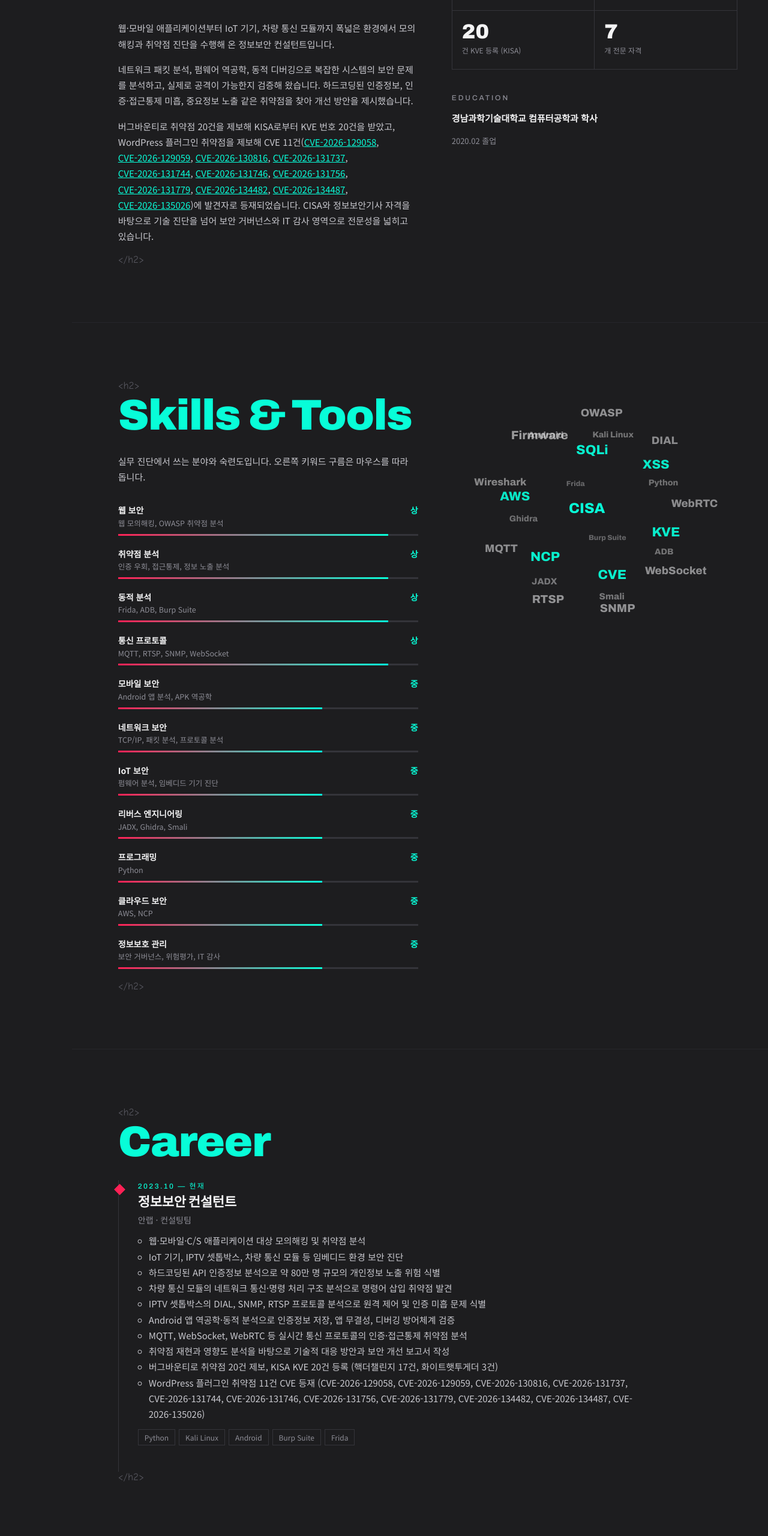
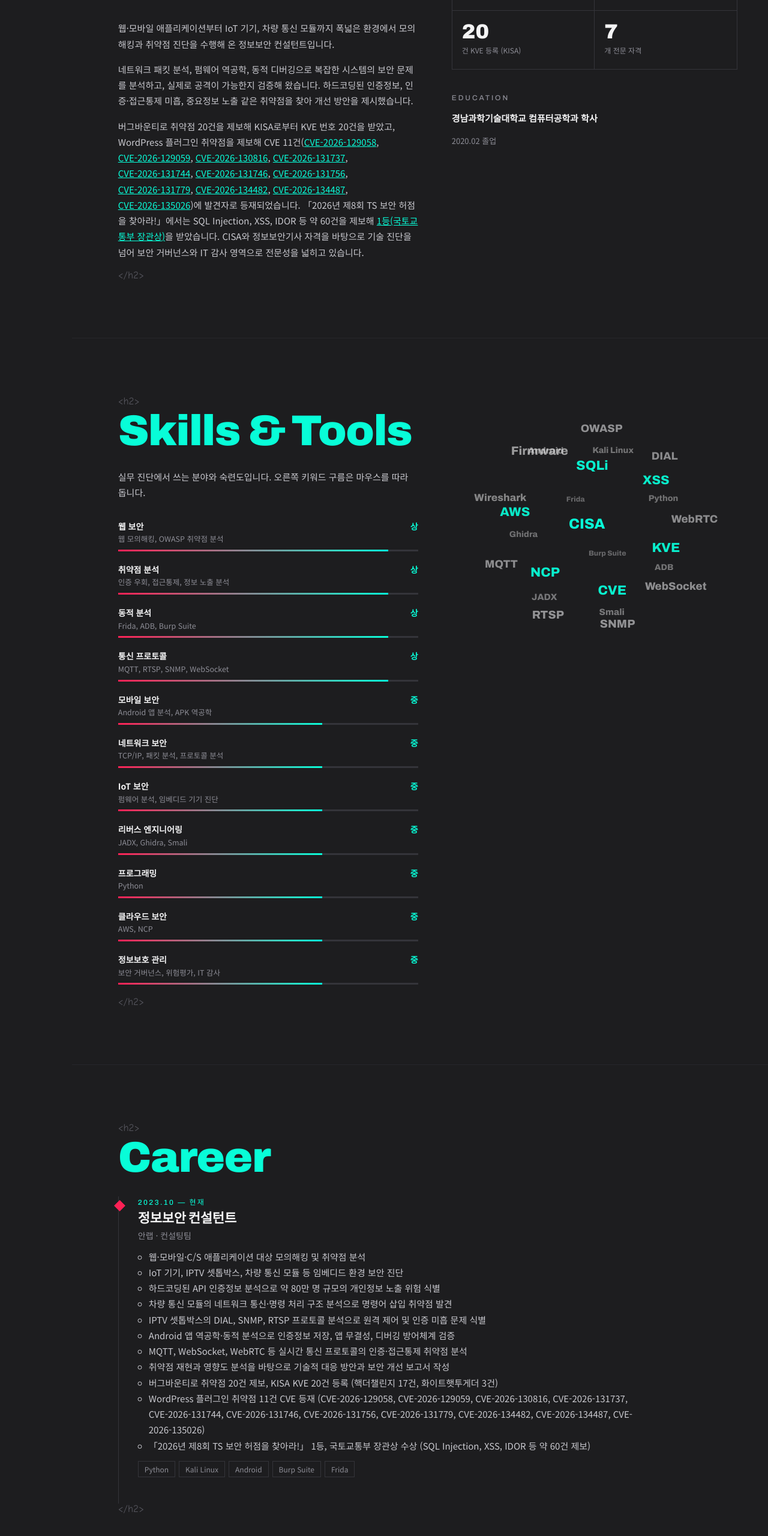
Before and after one commit to remembermepls/remembermepls.github.io, a plain HTML site: page index.html in a window 1280 px wide. Shown: the part 985-3545 px from the top of the page at 60% size. Drawn offline with Linux system fonts and the light colour scheme; animation ran at ten frames a second; a web font is replaced by a local one.

Commit message:
Mention TS contest award in About and Career
Co-Authored-By: Claude Opus 5.5 <noreply@anthropic.com>
Claude-Session: https://claude.ai/code/session_01LAunaFzpPYfq7MvpVEpnSv

```diff
--- a/index.html
+++ b/index.html
@@ -250,7 +250,7 @@ footer{padding-block:28px 40px;color:var(--faint);font-size:12px}
         <div class="lead">
           <p>웹·모바일 애플리케이션부터 IoT 기기, 차량 통신 모듈까지 폭넓은 환경에서 모의해킹과 취약점 진단을 수행해 온 정보보안 컨설턴트입니다.</p>
           <p>네트워크 패킷 분석, 펌웨어 역공학, 동적 디버깅으로 복잡한 시스템의 보안 문제를 분석하고, 실제로 공격이 가능한지 검증해 왔습니다. 하드코딩된 인증정보, 인증·접근통제 미흡, 중요정보 노출 같은 취약점을 찾아 개선 방안을 제시했습니다.</p>
-          <p>버그바운티로 취약점 20건을 제보해 KISA로부터 KVE 번호 20건을 받았고, WordPress 플러그인 취약점을 제보해 CVE 11건(<a href="#cve" style="color:var(--mint);white-space:nowrap">CVE-2026-129058</a>, <a href="#cve" style="color:var(--mint);white-space:nowrap">CVE-2026-129059</a>, <a href="#cve" style="color:var(--mint);white-space:nowrap">CVE-2026-130816</a>, <a href="#cve" style="color:var(--mint);white-space:nowrap">CVE-2026-131737</a>, <a href="#cve" style="color:var(--mint);white-space:nowrap">CVE-2026-131744</a>, <a href="#cve" style="color:var(--mint);white-space:nowrap">CVE-2026-131746</a>, <a href="#cve" style="color:var(--mint);white-space:nowrap">CVE-2026-131756</a>, <a href="#cve" style="color:var(--mint);white-space:nowrap">CVE-2026-131779</a>, <a href="#cve" style="color:var(--mint);white-space:nowrap">CVE-2026-134482</a>, <a href="#cve" style="color:var(--mint);white-space:nowrap">CVE-2026-134487</a>, <a href="#cve" style="color:var(--mint);white-space:nowrap">CVE-2026-135026</a>)에 발견자로 등재되었습니다. CISA와 정보보안기사 자격을 바탕으로 기술 진단을 넘어 보안 거버넌스와 IT 감사 영역으로 전문성을 넓히고 있습니다.</p>
+          <p>버그바운티로 취약점 20건을 제보해 KISA로부터 KVE 번호 20건을 받았고, WordPress 플러그인 취약점을 제보해 CVE 11건(<a href="#cve" style="color:var(--mint);white-space:nowrap">CVE-2026-129058</a>, <a href="#cve" style="color:var(--mint);white-space:nowrap">CVE-2026-129059</a>, <a href="#cve" style="color:var(--mint);white-space:nowrap">CVE-2026-130816</a>, <a href="#cve" style="color:var(--mint);white-space:nowrap">CVE-2026-131737</a>, <a href="#cve" style="color:var(--mint);white-space:nowrap">CVE-2026-131744</a>, <a href="#cve" style="color:var(--mint);white-space:nowrap">CVE-2026-131746</a>, <a href="#cve" style="color:var(--mint);white-space:nowrap">CVE-2026-131756</a>, <a href="#cve" style="color:var(--mint);white-space:nowrap">CVE-2026-131779</a>, <a href="#cve" style="color:var(--mint);white-space:nowrap">CVE-2026-134482</a>, <a href="#cve" style="color:var(--mint);white-space:nowrap">CVE-2026-134487</a>, <a href="#cve" style="color:var(--mint);white-space:nowrap">CVE-2026-135026</a>)에 발견자로 등재되었습니다. 「2026년 제8회 TS 보안 허점을 찾아라!」에서는 SQL Injection, XSS, IDOR 등 약 60건을 제보해 <a href="#awards" style="color:var(--mint)">1등(국토교통부 장관상)</a>을 받았습니다. CISA와 정보보안기사 자격을 바탕으로 기술 진단을 넘어 보안 거버넌스와 IT 감사 영역으로 전문성을 넓히고 있습니다.</p>
         </div>
         <span class="tag">&lt;/h2&gt;</span>
       </div>
@@ -437,7 +437,7 @@ const CAREER=[
    "Android 앱 역공학·동적 분석으로 인증정보 저장, 앱 무결성, 디버깅 방어체계 검증",
    "MQTT, WebSocket, WebRTC 등 실시간 통신 프로토콜의 인증·접근통제 취약점 분석",
    "취약점 재현과 영향도 분석을 바탕으로 기술적 대응 방안과 보안 개선 보고서 작성",
-   "버그바운티로 취약점 20건 제보, KISA KVE 20건 등록 (핵더챌린지 17건, 화이트햇투게더 3건)","WordPress 플러그인 취약점 11건 CVE 등재 (CVE-2026-129058, CVE-2026-129059, CVE-2026-130816, CVE-2026-131737, CVE-2026-131744, CVE-2026-131746, CVE-2026-131756, CVE-2026-131779, CVE-2026-134482, CVE-2026-134487, CVE-2026-135026)"],
+   "버그바운티로 취약점 20건 제보, KISA KVE 20건 등록 (핵더챌린지 17건, 화이트햇투게더 3건)","WordPress 플러그인 취약점 11건 CVE 등재 (CVE-2026-129058, CVE-2026-129059, CVE-2026-130816, CVE-2026-131737, CVE-2026-131744, CVE-2026-131746, CVE-2026-131756, CVE-2026-131779, CVE-2026-134482, CVE-2026-134487, CVE-2026-135026)","「2026년 제8회 TS 보안 허점을 찾아라!」 1등, 국토교통부 장관상 수상 (SQL Injection, XSS, IDOR 등 약 60건 제보)"],
   tags:["Python","Kali Linux","Android","Burp Suite","Frida"]}
 ];
 const VULNS=[
```
